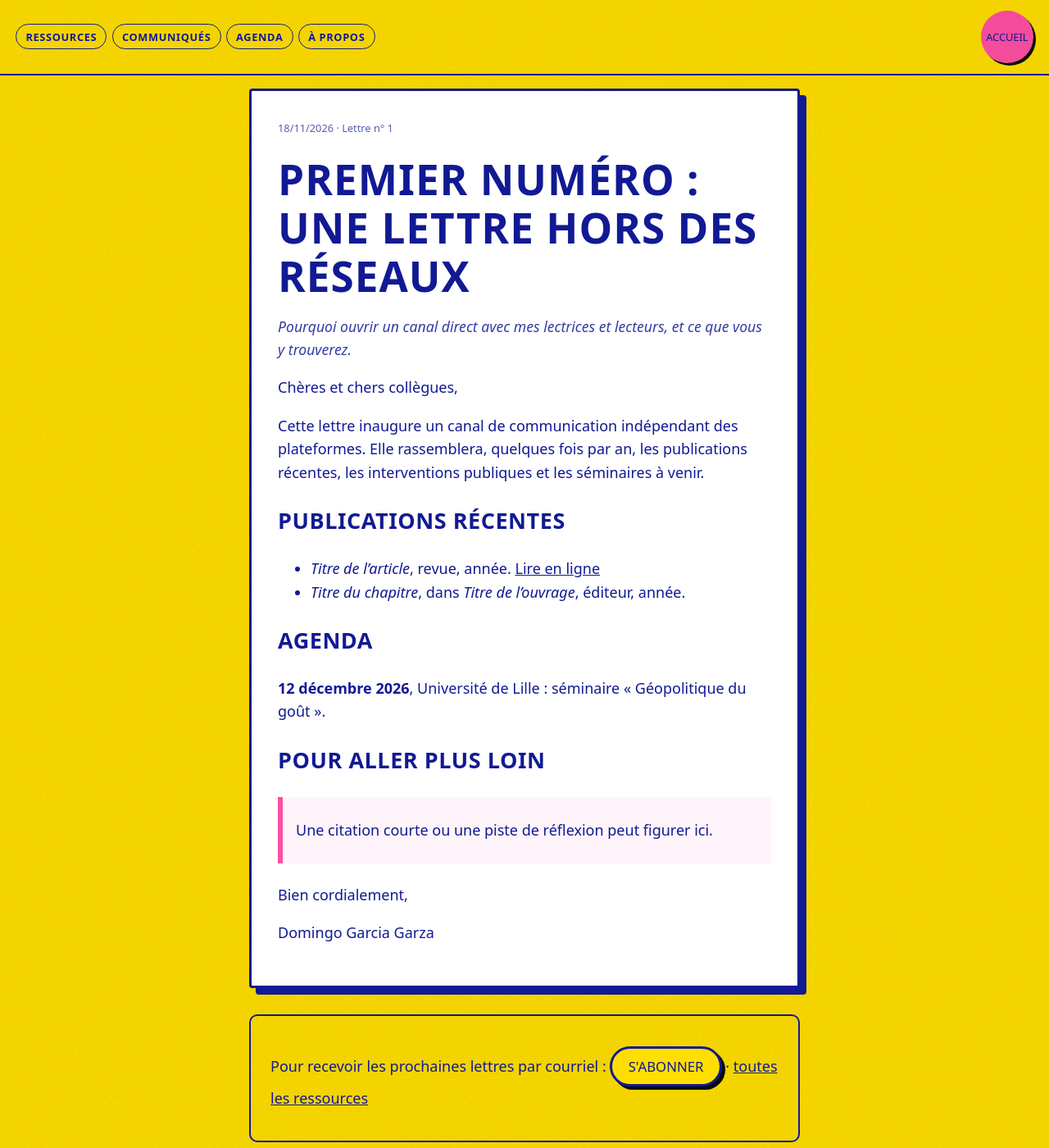
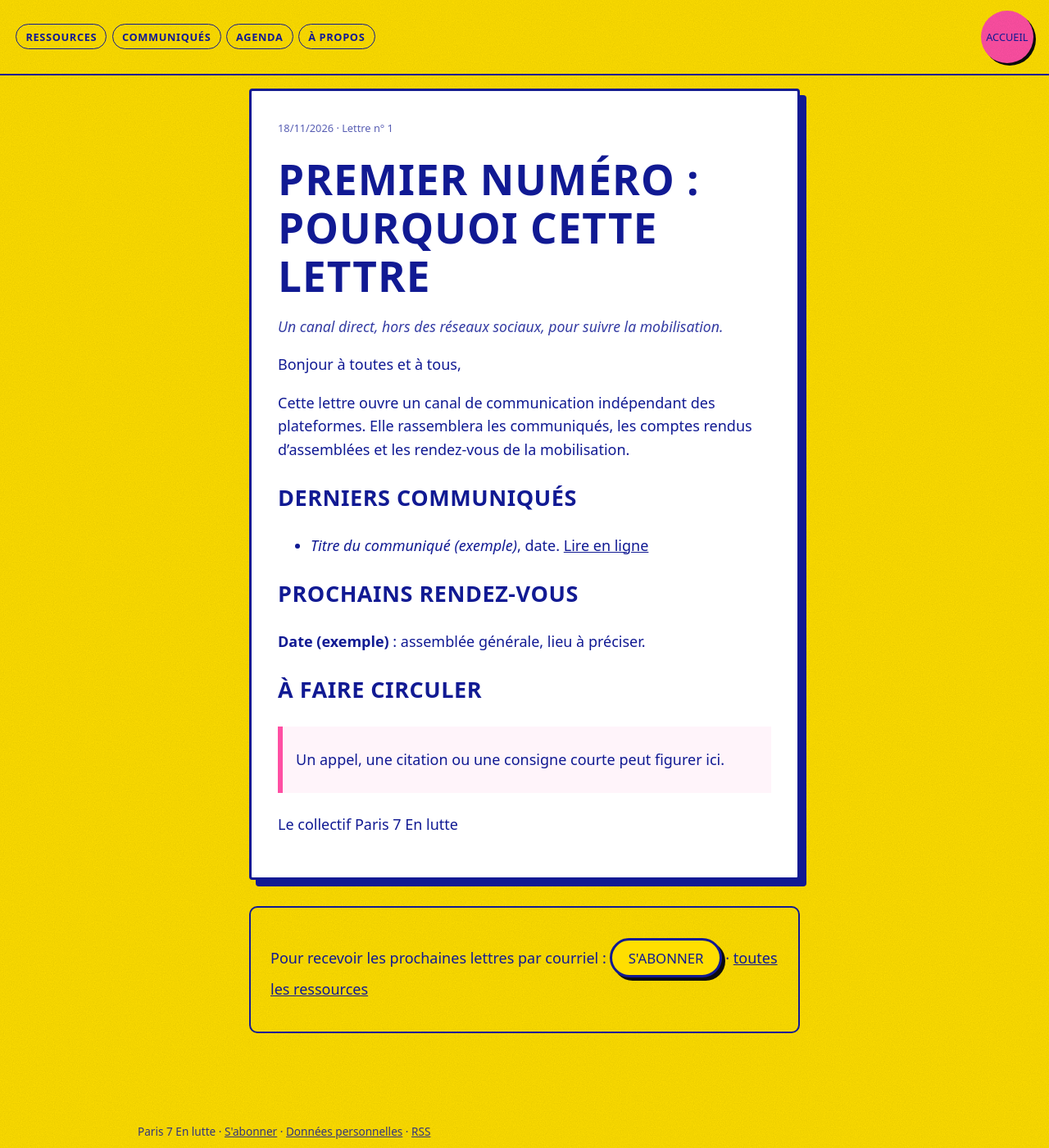
Before and after one commit to domgarci/lettre, a Jekyll site: the page built from _posts/2026-11-18-premiere-lettre.md, in a window 1280 px wide and 1400 px high. Shown: the whole window at 82% size. Built offline with Jekyll 4.4.1, drawn with Linux system fonts in a browser that asks for light colours.

Commit message:
Update 2026-11-18-premiere-lettre.md

```diff
--- a/_posts/2026-11-18-premiere-lettre.md
+++ b/_posts/2026-11-18-premiere-lettre.md
@@ -1,28 +1,25 @@
 ---
-title: "Premier numéro : une lettre hors des réseaux"
-chapo: "Pourquoi ouvrir un canal direct avec mes lectrices et lecteurs, et ce que vous y trouverez."
+title: "Premier numéro : pourquoi cette lettre"
+chapo: "Un canal direct, hors des réseaux sociaux, pour suivre la mobilisation."
 numero: 1
 # Passez à true pour que la lettre parte par courriel lors de l'enregistrement.
 envoyer: false
 ---
 
-Chères et chers collègues,
+Bonjour à toutes et à tous,
 
-Cette lettre inaugure un canal de communication indépendant des plateformes. Elle rassemblera, quelques fois par an, les publications récentes, les interventions publiques et les séminaires à venir.
+Cette lettre ouvre un canal de communication indépendant des plateformes. Elle rassemblera les communiqués, les comptes rendus d'assemblées et les rendez-vous de la mobilisation.
 
-## Publications récentes
+## Derniers communiqués
 
-- *Titre de l'article*, revue, année. [Lire en ligne](https://example.org)
-- *Titre du chapitre*, dans *Titre de l'ouvrage*, éditeur, année.
+- *Titre du communiqué (exemple)*, date. [Lire en ligne](https://example.org)
 
-## Agenda
+## Prochains rendez-vous
 
-**12 décembre 2026**, Université de Lille : séminaire « Géopolitique du goût ».
+**Date (exemple)** : assemblée générale, lieu à préciser.
 
-## Pour aller plus loin
+## À faire circuler
 
-> Une citation courte ou une piste de réflexion peut figurer ici.
+> Un appel, une citation ou une consigne courte peut figurer ici.
 
-Bien cordialement,
-
-Domingo Garcia Garza
+Le collectif Paris 7 En lutte
```
